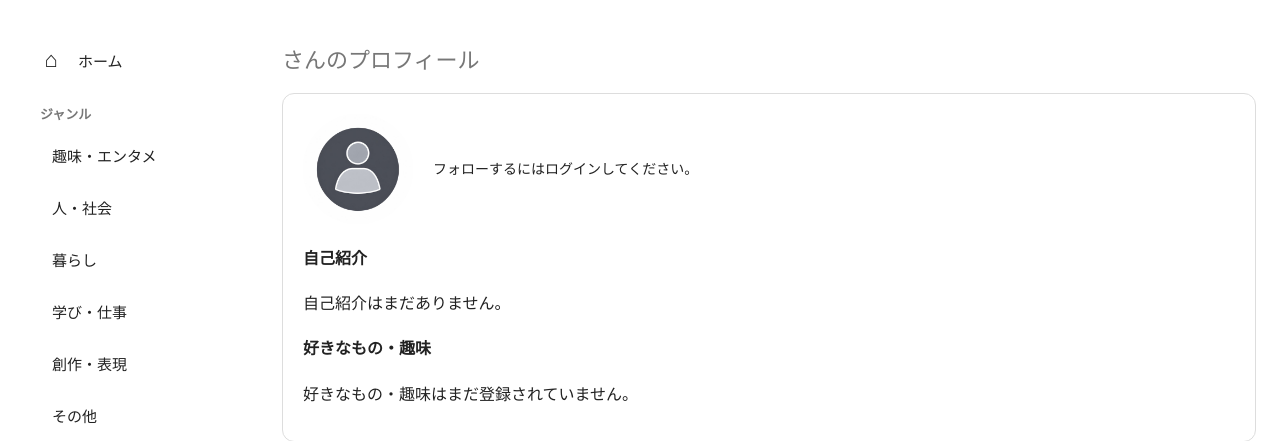
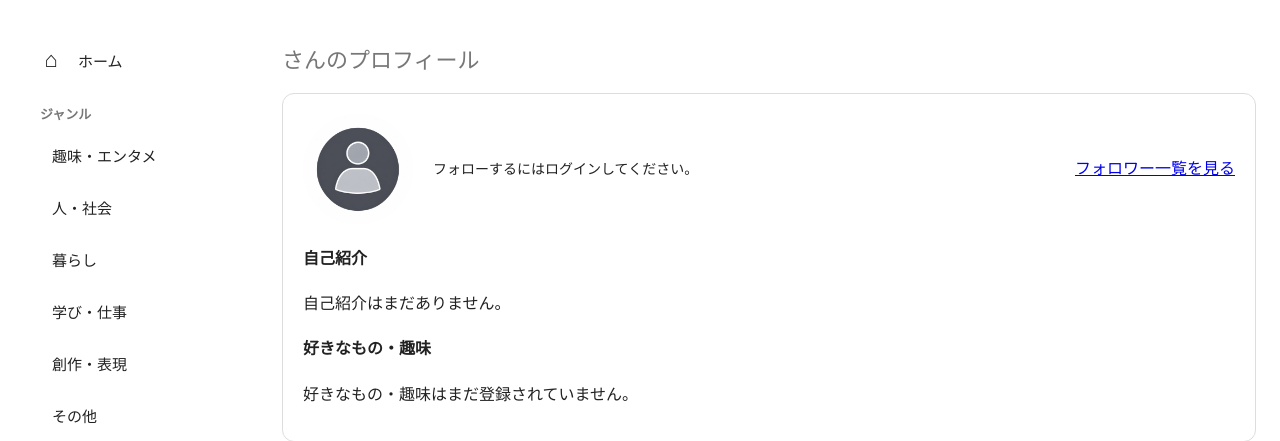
Before and after one commit to sat0816har-cpu/django_app, a Django app: template templates/articles/public_profile.html in a window 1280 px wide. Shown: the part 81-522 px from the top of the page. Run offline with Django 4.2, Linux system fonts and the light colour scheme; the template is opened without the code that fills it, so the values that code supplies are empty.

Commit message:
Add link to follower list in public profile

```diff
--- a/templates/articles/public_profile.html
+++ b/templates/articles/public_profile.html
@@ -172,6 +172,12 @@
     {% endif %}
 </div>
 
+        <p style="margin-top: 12px;">
+    <a href="{% url 'follower_list' profile_user.username %}">
+        フォロワー一覧を見る
+    </a>
+</p>
+
 
     </div>
 
```
